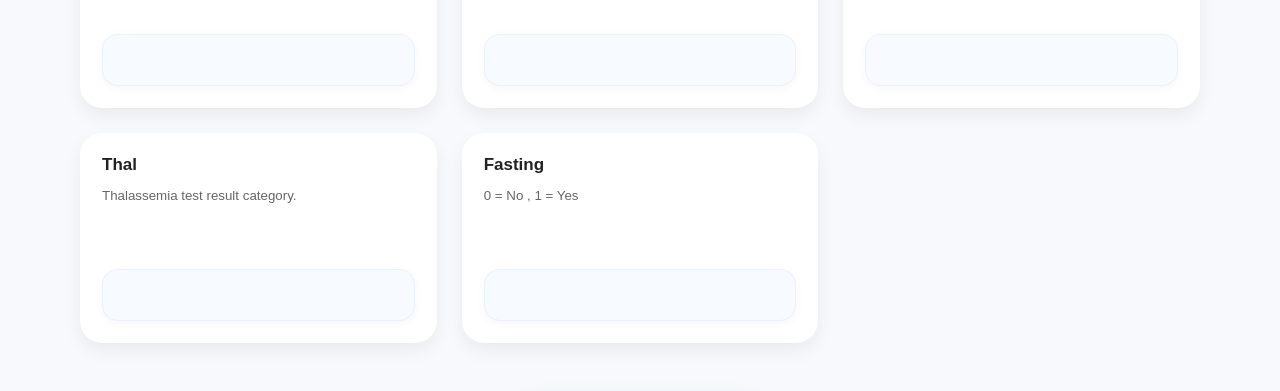
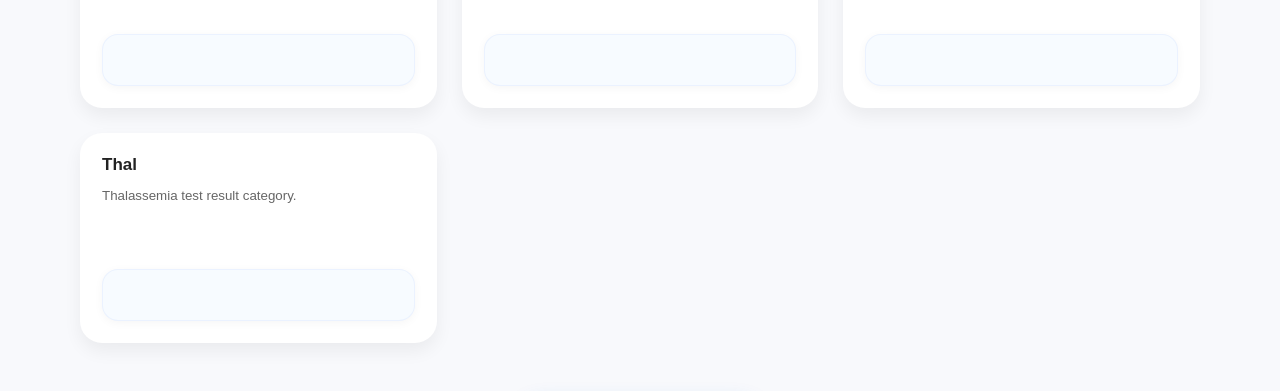
Before and after one commit to LayanJunaid/heart-disease-prediction, a React (Vite) app in the folder heart-disease-frontend/: page /test in a window 1280 px wide. Shown: the part 1060-1451 px from the top of the page. Built offline with nearby package versions, Linux system fonts and the light colour scheme.

Commit message:
Deleted fasting field

```diff
--- a/heart-disease-frontend/src/pages/Test.jsx
+++ b/heart-disease-frontend/src/pages/Test.jsx
@@ -18,6 +18,7 @@ function Test() {
   const { t } = useTranslation();
 
   const [formData, setFormData] = useState({
+
     age:"",
     sex:"",
     cp:"",
@@ -31,7 +32,6 @@ function Test() {
     slope:"",
     ca:"",
     thal:"",
-    fasting:"",
   });
 
   const features = [
@@ -57,7 +57,7 @@ function Test() {
       label:t("cp"),
       description:t("cpDesc"),
       min:0,
-      max:4
+      max:3
     },
 
     {
@@ -121,7 +121,7 @@ function Test() {
       label:t("slope"),
       description:t("slopeDesc"),
       min:0,
-      max:3
+      max:2
     },
 
     {
@@ -138,14 +138,6 @@ function Test() {
       description:t("thalDesc"),
       min:0,
       max:3
-    },
-
-    {
-      name:"fasting",
-      label:t("fasting"),
-      description:t("fastingDesc"),
-      min:0,
-      max:1
     },
   ];
 
--- a/heart-disease-frontend/src/translations/ar.js
+++ b/heart-disease-frontend/src/translations/ar.js
@@ -159,11 +159,6 @@ export default {
   thalDesc:
   "نتيجة فحص الثلاسيميا.",
 
-  fasting:"الصيام",
-
-  fastingDesc:
-  "0 = لا ، 1 = نعم",
-
   result:"نتيجة التنبؤ",
 
   highRisk:
--- a/heart-disease-frontend/src/translations/en.js
+++ b/heart-disease-frontend/src/translations/en.js
@@ -159,11 +159,6 @@ Please note that this system is intended for educational and research purposes o
   thalDesc:
   "Thalassemia test result category.",
 
-  fasting:"Fasting",
-
-  fastingDesc:
-  "0 = No , 1 = Yes",
-
   result:"Prediction Result",
 
   highRisk:
--- a/heart-disease-frontend/src/translations/tr.js
+++ b/heart-disease-frontend/src/translations/tr.js
@@ -159,11 +159,6 @@ Lütfen bu sistemin yalnızca eğitim ve araştırma amaçlı olduğunu unutmay
   thalDesc:
   "Talasemi test sonucu kategorisi.",
 
-  fasting:"Açlık",
-
-  fastingDesc:
-  "0 = Hayır , 1 = Evet",
-
   result:"Tahmin Sonucu",
 
   highRisk:
```
